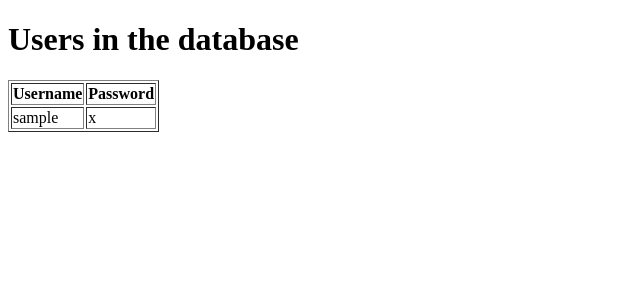
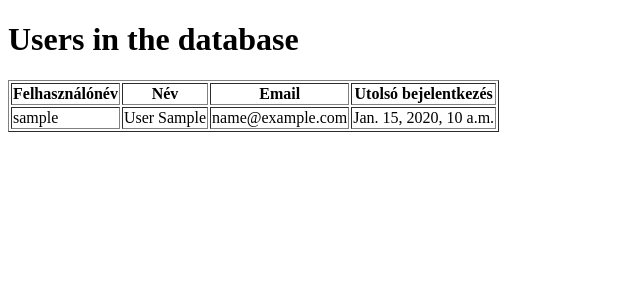
Before and after one commit to Balage666/afp1_CS_10_00_nagy_projekt, a Django app: page /users/ in a window 1280 px wide. Shown: the top 300 px of the page, without its empty margins (0-640 px from the left). Run offline with Django 4.2, Linux system fonts and the light colour scheme; a user stored in the database is signed in; tables that the repository leaves empty hold one stand-in row (values such as "Sample post").

Commit message:
User oldal auth_user felhasználók

```diff
--- a/App/AFP1_Nagy_Project/main/users/models.py
+++ b/App/AFP1_Nagy_Project/main/users/models.py
@@ -1,5 +1 @@
 from django.db import models
-
-class User(models.Model):
-  username = models.CharField(max_length=255)
-  password = models.CharField(max_length=255)
--- a/App/AFP1_Nagy_Project/main/users/templates/all_users.html
+++ b/App/AFP1_Nagy_Project/main/users/templates/all_users.html
@@ -6,15 +6,19 @@
 <table border="1">
     <thead>
         <tr>
-            <th>Username</th>
-            <th>Password</th>
+            <th>Felhasználónév</th>
+            <th>Név</th>
+            <th>Email</th>
+            <th>Utolsó bejelentkezés</th>
         </tr>
     </thead>
     <tbody>
         {% for user in users_list %}
         <tr>
             <td>{{ user.username }}</td>
-            <td>{{ user.password }}</td>
+            <td>{{ user.last_name }} {{ user.first_name }}</td>
+            <td>{{ user.email }}</td>
+            <td>{{ user.last_login }}</td>
         </tr>
         {% endfor %}
     </tbody>
--- a/App/AFP1_Nagy_Project/main/users/views.py
+++ b/App/AFP1_Nagy_Project/main/users/views.py
@@ -1,7 +1,7 @@
 from django.shortcuts import render
 from django.http import HttpResponse
 from django.template import loader
-from .models import User
+from django.contrib.auth.models import User
 from django.contrib.auth.decorators import login_required
 
 @login_required(redirect_field_name="bejelentkezes_szukseges")
```
